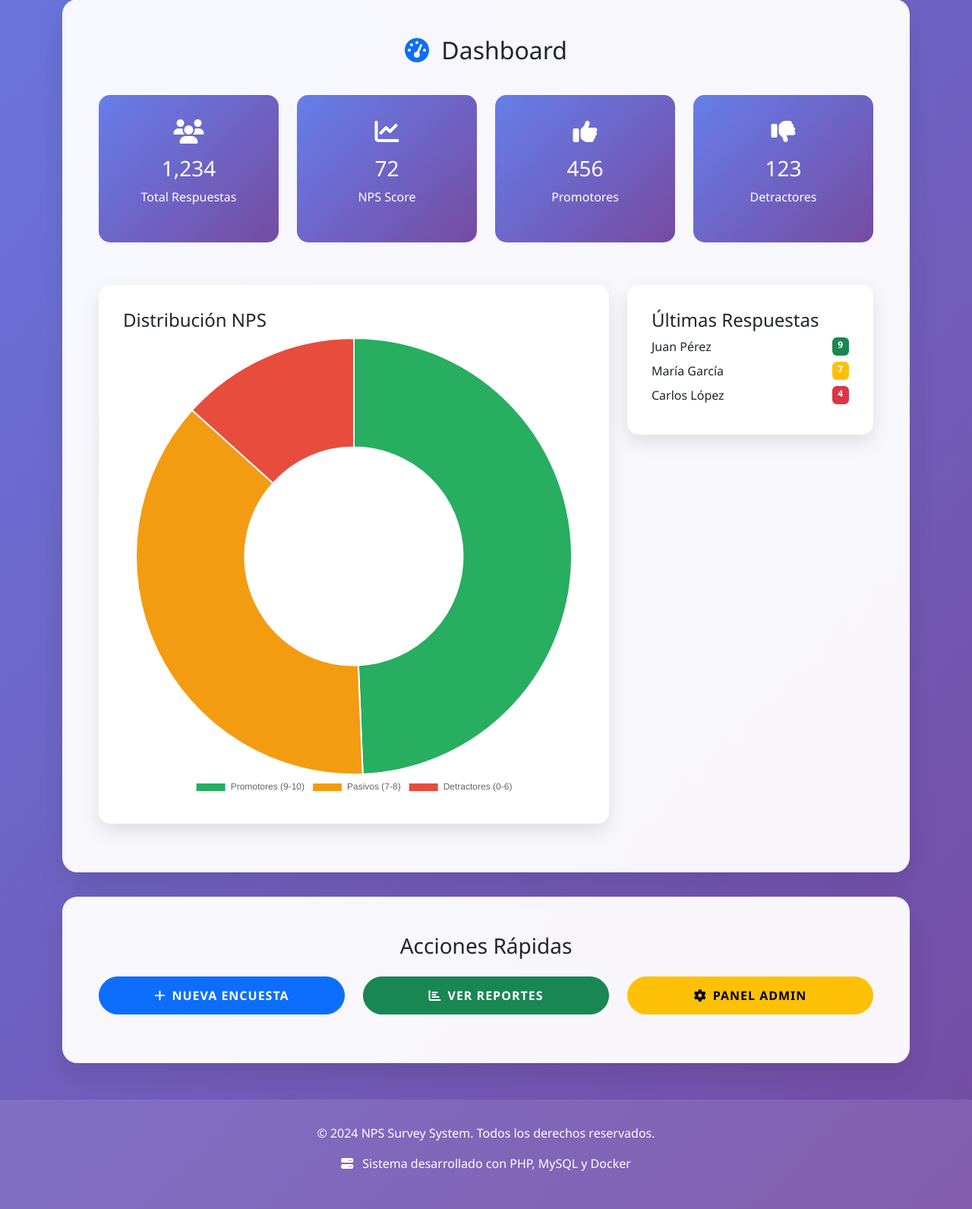
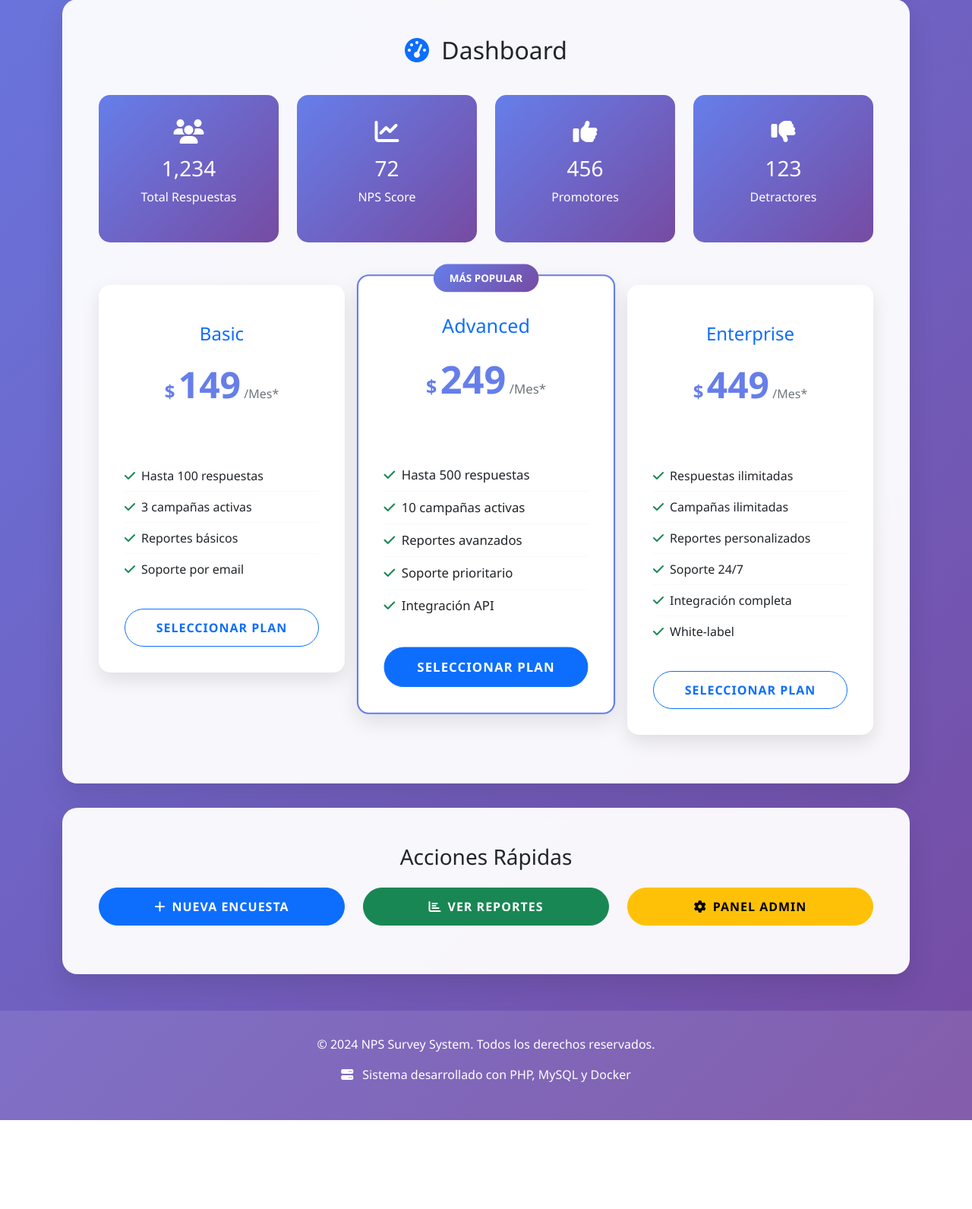
Before and after one commit to parrietagit25/nps, a PHP site: page /index.php in a window 1280 px wide. Shown: the part 677-2268 px from the top of the page at 76% size. After the commit the page ends 2151 px from the top, so only its background shows below. Run offline with PHP 8.4, Linux system fonts and the light colour scheme; data comes from the database, SQL or seed files in the repository.

Commit message:
guardar cambios

```diff
--- a/src/index.php
+++ b/src/index.php
@@ -36,8 +36,7 @@ if ($conn) {
     <link href="https://cdn.jsdelivr.net/npm/bootstrap@5.3.0/dist/css/bootstrap.min.css" rel="stylesheet">
     <!-- Font Awesome -->
     <link href="https://cdnjs.cloudflare.com/ajax/libs/font-awesome/6.4.0/css/all.min.css" rel="stylesheet">
-    <!-- Chart.js -->
-    <script src="https://cdn.jsdelivr.net/npm/chart.js"></script>
+
 
     <style>
         :root {
@@ -112,6 +111,80 @@ if ($conn) {
             color: white;
             padding: 2rem 0;
             margin-top: 3rem;
+        }
+
+        /* Pricing Plans Styles */
+        .pricing-card {
+            position: relative;
+            border: 2px solid transparent;
+            transition: all 0.3s ease;
+        }
+
+        .pricing-card:hover {
+            transform: translateY(-10px);
+            box-shadow: 0 20px 40px rgba(0, 0, 0, 0.15);
+        }
+
+        .pricing-card.featured {
+            border-color: #667eea;
+            transform: scale(1.05);
+        }
+
+        .pricing-card.featured:hover {
+            transform: scale(1.05) translateY(-10px);
+        }
+
+        .pricing-badge {
+            position: absolute;
+            top: -15px;
+            left: 50%;
+            transform: translateX(-50%);
+            background: linear-gradient(135deg, #667eea 0%, #764ba2 100%);
+            color: white;
+            padding: 8px 20px;
+            border-radius: 20px;
+            font-size: 0.8rem;
+            font-weight: bold;
+            text-transform: uppercase;
+        }
+
+        .pricing-header {
+            padding: 1rem 0;
+        }
+
+        .pricing-price {
+            margin: 1rem 0;
+        }
+
+        .pricing-price .currency {
+            font-size: 1.5rem;
+            font-weight: bold;
+            color: #667eea;
+        }
+
+        .pricing-price .amount {
+            font-size: 3rem;
+            font-weight: bold;
+            color: #667eea;
+        }
+
+        .pricing-price .period {
+            font-size: 1rem;
+            color: #6c757d;
+        }
+
+        .pricing-features {
+            margin: 2rem 0;
+            text-align: left;
+        }
+
+        .pricing-features li {
+            padding: 0.5rem 0;
+            border-bottom: 1px solid #f8f9fa;
+        }
+
+        .pricing-features li:last-child {
+            border-bottom: none;
         }
     </style>
 </head>
@@ -223,20 +296,67 @@ if ($conn) {
                 </div>
             </div>
 
-            <!-- Chart -->
+            <!-- Pricing Plans -->
             <div class="row mt-4">
-                <div class="col-md-8">
-                    <div class="feature-card">
-                        <h4>Distribución NPS</h4>
-                        <canvas id="npsChart" width="400" height="200"></canvas>
+                <div class="col-md-4">
+                    <div class="feature-card text-center pricing-card">
+                        <div class="pricing-header mb-3">
+                            <h4 class="text-primary">Basic</h4>
+                            <div class="pricing-price">
+                                <span class="currency">$</span>
+                                <span class="amount">149</span>
+                                <span class="period">/Mes*</span>
+                            </div>
+                        </div>
+                        <ul class="pricing-features list-unstyled">
+                            <li><i class="fas fa-check text-success me-2"></i>Hasta 100 respuestas</li>
+                            <li><i class="fas fa-check text-success me-2"></i>3 campañas activas</li>
+                            <li><i class="fas fa-check text-success me-2"></i>Reportes básicos</li>
+                            <li><i class="fas fa-check text-success me-2"></i>Soporte por email</li>
+                        </ul>
+                        <button class="btn btn-outline-primary btn-custom w-100">Seleccionar Plan</button>
                     </div>
                 </div>
                 <div class="col-md-4">
-                    <div class="feature-card">
-                        <h4>Últimas Respuestas</h4>
-                        <div id="recentResponses">
-                            <p class="text-muted">Cargando...</p>
+                    <div class="feature-card text-center pricing-card featured">
+                        <div class="pricing-badge">Más Popular</div>
+                        <div class="pricing-header mb-3">
+                            <h4 class="text-primary">Advanced</h4>
+                            <div class="pricing-price">
+                                <span class="currency">$</span>
+                                <span class="amount">249</span>
+                                <span class="period">/Mes*</span>
+                            </div>
                         </div>
+                        <ul class="pricing-features list-unstyled">
+                            <li><i class="fas fa-check text-success me-2"></i>Hasta 500 respuestas</li>
+                            <li><i class="fas fa-check text-success me-2"></i>10 campañas activas</li>
+                            <li><i class="fas fa-check text-success me-2"></i>Reportes avanzados</li>
+                            <li><i class="fas fa-check text-success me-2"></i>Soporte prioritario</li>
+                            <li><i class="fas fa-check text-success me-2"></i>Integración API</li>
+                        </ul>
+                        <button class="btn btn-primary btn-custom w-100">Seleccionar Plan</button>
+                    </div>
+                </div>
+                <div class="col-md-4">
+                    <div class="feature-card text-center pricing-card">
+                        <div class="pricing-header mb-3">
+                            <h4 class="text-primary">Enterprise</h4>
+                            <div class="pricing-price">
+                                <span class="currency">$</span>
+                                <span class="amount">449</span>
+                                <span class="period">/Mes*</span>
+                            </div>
+                        </div>
+                        <ul class="pricing-features list-unstyled">
+                            <li><i class="fas fa-check text-success me-2"></i>Respuestas ilimitadas</li>
+                            <li><i class="fas fa-check text-success me-2"></i>Campañas ilimitadas</li>
+                            <li><i class="fas fa-check text-success me-2"></i>Reportes personalizados</li>
+                            <li><i class="fas fa-check text-success me-2"></i>Soporte 24/7</li>
+                            <li><i class="fas fa-check text-success me-2"></i>Integración completa</li>
+                            <li><i class="fas fa-check text-success me-2"></i>White-label</li>
+                        </ul>
+                        <button class="btn btn-outline-primary btn-custom w-100">Seleccionar Plan</button>
                     </div>
                 </div>
             </div>
@@ -283,7 +403,6 @@ if ($conn) {
         // Load dashboard data
         document.addEventListener('DOMContentLoaded', function() {
             loadDashboardData();
-            loadNPSChart();
         });
 
         function loadDashboardData() {
@@ -293,51 +412,7 @@ if ($conn) {
                 document.getElementById('npsScore').textContent = '72';
                 document.getElementById('promoters').textContent = '456';
                 document.getElementById('detractors').textContent = '123';
-
-                // Load recent responses
-                document.getElementById('recentResponses').innerHTML = `
-                    <div class="d-flex justify-content-between mb-2">
-                        <span>Juan Pérez</span>
-                        <span class="badge bg-success">9</span>
-                    </div>
-                    <div class="d-flex justify-content-between mb-2">
-                        <span>María García</span>
-                        <span class="badge bg-warning">7</span>
-                    </div>
-                    <div class="d-flex justify-content-between mb-2">
-                        <span>Carlos López</span>
-                        <span class="badge bg-danger">4</span>
-                    </div>
-                `;
             }, 1000);
-        }
-
-        function loadNPSChart() {
-            const ctx = document.getElementById('npsChart').getContext('2d');
-            new Chart(ctx, {
-                type: 'doughnut',
-                data: {
-                    labels: ['Promotores (9-10)', 'Pasivos (7-8)', 'Detractores (0-6)'],
-                    datasets: [{
-                        data: [456, 345, 123],
-                        backgroundColor: [
-                            '#27ae60',
-                            '#f39c12',
-                            '#e74c3c'
-                        ],
-                        borderWidth: 2,
-                        borderColor: '#fff'
-                    }]
-                },
-                options: {
-                    responsive: true,
-                    plugins: {
-                        legend: {
-                            position: 'bottom'
-                        }
-                    }
-                }
-            });
         }
     </script>
 </body>
```
